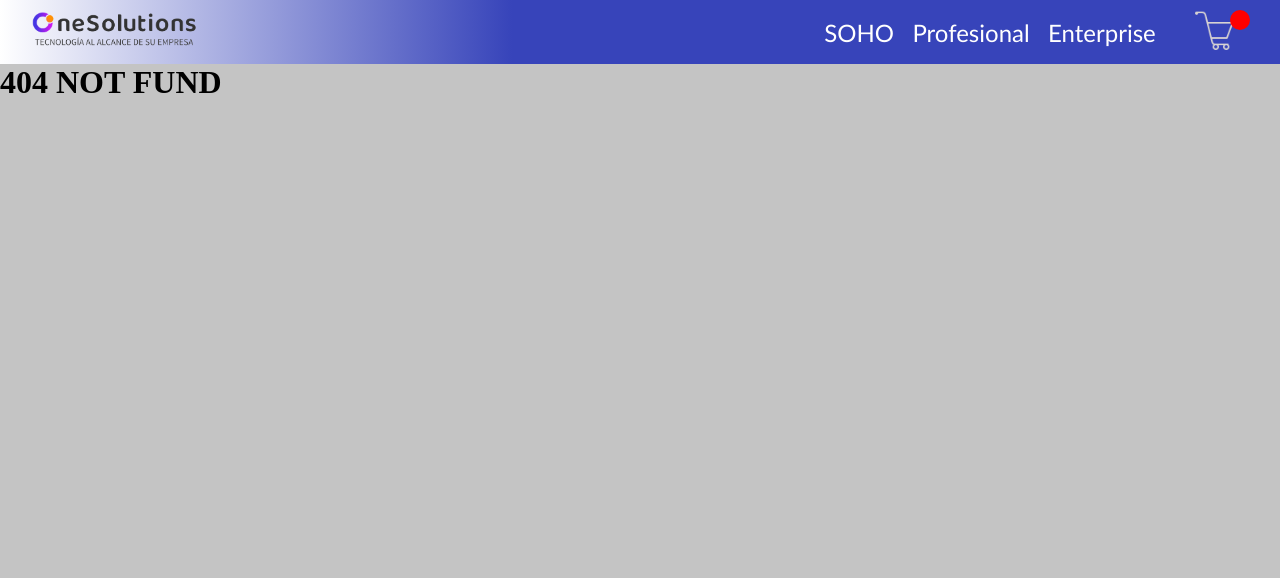
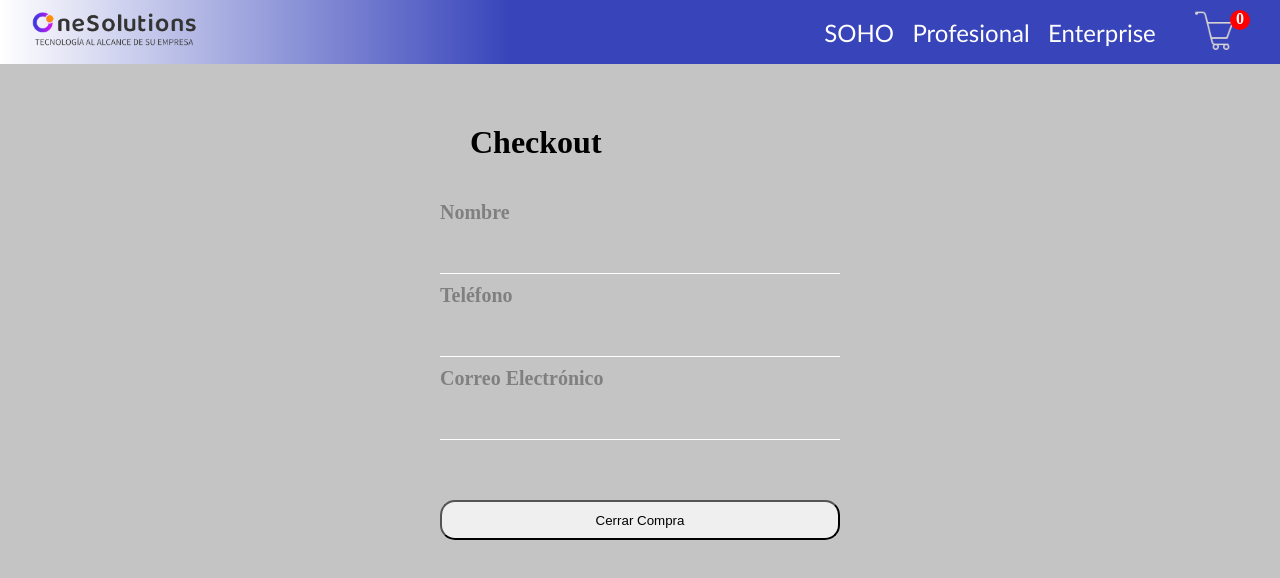
Before and after one commit to msosauy/proyecto-coder_react, a React (Create React App) app: page /checkout in a window 1280 px wide. Before the commit this address had no page. Shown: the top 578 px of the page. Built offline with nearby package versions, Linux system fonts and the light colour scheme.

Commit message:
cart + chechkout 50%

```diff
--- a/package.json
+++ b/package.json
@@ -6,6 +6,7 @@
     "@testing-library/jest-dom": "^5.16.5",
     "@testing-library/react": "^13.4.0",
     "@testing-library/user-event": "^13.5.0",
+    "firebase": "^10.1.0",
     "react": "^18.2.0",
     "react-dom": "^18.2.0",
     "react-router-dom": "^6.14.1",
--- a/src/App.jsx
+++ b/src/App.jsx
@@ -4,6 +4,7 @@ import ItemListContainer from "./components/ItemListContainer/ItemListContainer"
 import ItemDetailContainer from "./components/ItemListContainer/ItemDetailContainer/ItemDetailContainer";
 import Checkout from "./components/Checkout/Checkout";
 import { CartProvider } from "./components/context/CartContex";
+import Cart from "./components/Cart/Cart";
 
 function App() {
   return (
@@ -15,7 +16,8 @@ function App() {
           <Route path="/" element={<ItemListContainer />} />
           <Route path="/category/:categoryId" element={<ItemListContainer />} />
           <Route path="/item/:itemId" element={<ItemDetailContainer onAdd={(addData) => console.log("Cantidad agregada",addData.counter," Item to add:",addData.itemId)}/>} />
-          <Route path="/cart" element={<Checkout />} />
+          <Route path="/cart" element={<Cart />} />
+          <Route path="/checkout" element={<Checkout />} />
           <Route path="*" element={<h1>404 NOT FUND</h1>} />
         </Routes>
       </BrowserRouter>
--- /dev/null
+++ b/src/components/Cart/Cart.css
@@ -0,0 +1,69 @@
+.cart__checkout {
+    display: flex;
+    flex-direction: column;
+    justify-content: center;
+    align-items: center;
+    width: 100vw;
+    gap: 20px;
+    margin-top: 20px;
+}
+
+.card__checkout__item {
+    display: flex;
+    justify-content: space-between;
+    align-items: center;
+    height: 50px;
+    width: 80%;
+    background-color: white;
+    margin: 5px 0;
+    border-radius: 15px;
+    box-shadow: 1px 1px 5px grey;
+}
+
+.card__checkout__item button{
+    height: 20px;
+    width: 20px;
+    border-radius: 15px;
+    background-color: inherit;
+    margin-right: 10px;
+}
+
+.cart__checkout__action {
+    display: flex;
+    width: 80%;
+    justify-content: end;
+    align-items: center;
+    margin-right: 10px;
+}
+
+.cart__checkout__action button{
+    border-radius: 15px;
+    height: 30px;
+    width: 150px;
+    margin: 0 10px;
+}
+
+.cart__checkout__btnprods {
+    border-radius: 15px;
+    height: 30px;
+    width: 150px;
+    margin: 0 10px;
+}
+
+.card__checkout__title{
+    text-align: center;
+    width: 25%;
+}
+.card__checkout__quantity{
+    text-align: center;
+    width: 25%;
+    gap: 5px;
+}
+.card__checkout__unitprice{
+    text-align: center;
+    width: 25%;
+}
+.card__checkout__subtotal{
+    text-align: center;
+    width: 25%;
+}
--- a/src/components/Cart/Cart.jsx
+++ b/src/components/Cart/Cart.jsx
@@ -1,27 +1,37 @@
 import { Link } from "react-router-dom";
-import { CartContext } from "../context/CartContex";
+import { CartContext } from "./../context/CartContex";
+import { useContext } from "react";
+import CartItem from "./CartItem";
+import "./Cart.css";
 
 const Cart = () => {
-    const {cart, clearCart, totalQuantity, total} = useContext(CartContext);
+  const { cart, clearCart, removeItem, totalQuantity, total } =
+    useContext(CartContext);
 
   if (totalQuantity === 0) {
     return (
-      <>
-        <h1>No hay articulos en el carrito</h1>
-        <Link to="/">Productos</Link>
-      </>
+      <div className="cart__checkout">
+          <h1>No hay articulos en el carrito</h1>
+          <Link to="/">
+            <button className="cart__checkout__btnprods">Productos</button>
+          </Link>
+      </div>
     );
   }
 
   return (
-    <>
+    <div className="cart__checkout">
       {cart.map((p) => (
-        <CartItem key={p.id} {...p} />
+        <CartItem key={p.id} {...p} removeItem={removeItem} />
       ))}
-      <h3>Total: ${total}</h3>
-      <button onClick={clearCart()}>Vaciar Carrito</button>
-      <Link to="/checkout">Checkout</Link>
-    </>
+      <div className="cart__checkout__action">
+        <button onClick={() => clearCart()}>Vaciar Carrito</button>
+        <Link to="/checkout">
+          <button>Checkout</button>
+        </Link>
+        <h3>Total: $ {total}</h3>
+      </div>
+    </div>
   );
 };
 
--- /dev/null
+++ b/src/components/Cart/CartItem.jsx
@@ -0,0 +1,26 @@
+import React from "react";
+
+
+const CartItem = ({key, id, model, quantity, price, removeItem}) => {
+
+  return (
+    <div className="card__checkout__item">
+      <div className="card__checkout__title">
+        <h3>{model}</h3>
+      </div>
+      <div className="card__checkout__quantity">
+        <h4>{`Cantidad: ${quantity}`}</h4>
+      </div>
+      <div className="card__checkout__unitprice">
+        <h4>{`Precio por unidad: $ ${price}`}</h4>
+      </div>
+      <div className="card__checkout__subtotal">
+        <h3>{`SubTotal $ ${price * quantity}`}</h3>
+      </div>
+      {/* <h3>{`Subtotal: $${subTotal}`}</h3> */}
+      <button onClick={() => removeItem(id)}>X</button>
+    </div>
+  );
+};
+
+export default CartItem;
--- a/src/components/Checkout/Checkout.jsx
+++ b/src/components/Checkout/Checkout.jsx
@@ -1,5 +1,93 @@
+import { useState, useContext } from "react";
+import { CartContext } from "../context/CartContex";
+import CheckoutForm from "./CheckoutForm";
+import "./CheckoutForm.css";
+
 const Checkout = () => {
-    return <h1>CART</h1>
-}
+  const [loading, setLoading] = useState(false);
+  const [orderId, setOrderId] = useState("");
+
+  const { cart, total, clearCart } = useContext(CartContext);
+
+  const createOrder = async ({ name, phone, email }) => {
+    setLoading(true);
+
+    try {
+      const objOrder = {
+        buyer: {
+          name,
+          phone,
+          email,
+        },
+        items: cart,
+        total: total,
+        date: Timestamp.fromDate(new Date()),
+      };
+
+      const batch = writeBatch(db);
+
+      const outOfStock = [];
+
+      const ids = cart.map((prod) => prod.id);
+
+      const productsRef = collections(db, "products");
+
+      const ptoductsAddedFromFirestore = await getDocs(
+        query(productsRef, where(document(), "in"))
+      );
+
+      const { docs } = ptoductsAddedFromFirestore;
+
+      docs.forEach((doc) => {
+        const dataDoc = doc.data();
+        const stockDb = dataDoc.stock;
+
+        const productAddedToCart = cart.find((prod) => prod.id === doc.id);
+        const prodQuantity = productAddedToCart?.quantity;
+
+        if (stockDb >= prodQuantity) {
+          batch.update(doc.ref, { stock: sotckDb - prodQuantity });
+        } else {
+          outOfStock.push({ id: doc.id, ...dataDoc });
+        }
+      });
+
+      if (outOfStock.length === 0) {
+        await batch.commit();
+
+        const orderRef = collection(db, "orders");
+
+        const orderAdded = await addDoc(orderRef, objOrder);
+
+        setOrderId(orderAdded.id);
+        clearCart();
+      } else {
+        console.error("Hay productos que están fuera de stock");
+      }
+    } catch (error) {
+      console.log(error);
+    } finally {
+      setLoading(false);
+    }
+  };
+
+  if (loading) {
+    return <h1>Se está generando su orden...</h1>;
+  }
+
+  if (orderId) {
+    return <h1>El ID de su orden es: ${orderId}</h1>;
+  }
+
+  return (
+    <div className="checkout__form__container">
+      <div className="checkout__form">
+        <h1>Checkout</h1>
+        <CheckoutForm />
+        <button>Cerrar Compra</button>
+      </div>
+    </div>
+  );
+};
 
 export default Checkout;
--- /dev/null
+++ b/src/components/Checkout/CheckoutForm.css
@@ -0,0 +1,37 @@
+.checkout__form__container {
+    display: flex;
+    justify-content: center;
+    width: 100vw;
+    margin-top: 30px;
+}
+
+.checkout__form h1{
+    margin: 30px;
+}
+
+.checkout__form {
+    display: flex;
+    flex-direction: column;
+    justify-content: center;
+    width: 400px;
+    gap: 10px;
+}
+
+.checkout__form label {
+    font-weight: bold;
+    font-size: 20px;
+    color: grey;
+}
+
+.checkout__form input {
+    border: none;
+    border-bottom: 1px solid white;
+    background-color: inherit;
+    height: 40px;
+}
+
+.checkout__form button {
+    margin-top: 50px;
+    border-radius: 15px;
+    height: 40px;
+}
--- /dev/null
+++ b/src/components/Checkout/CheckoutForm.jsx
@@ -0,0 +1,14 @@
+const CheckoutForm = () => {
+  return (
+    <>
+    <label>Nombre</label>
+      <input type="text" />
+      <label>Teléfono</label>
+      <input type="phone" />
+      <label>Correo Electrónico</label>
+      <input type="email" />
+    </>
+  );
+};
+
+export default CheckoutForm;
--- a/src/components/ItemListContainer/ItemDetail/ItemDetail.jsx
+++ b/src/components/ItemListContainer/ItemDetail/ItemDetail.jsx
@@ -1,4 +1,4 @@
-import { useState } from "react";
+import { useContext, useState } from "react";
 import { Link } from "react-router-dom";
 import ShopSection from "../ItemDetailContainer/ShopSection/ShopSection";
 import "./ItemDetail.css";
@@ -44,7 +44,7 @@ const ItemDetail = ({ id, brand, model, img, stock, info, price }) => {
       </section>
       <section className="shop">
         {quantityAdded > 0 ? (
-          <Link to="/checkout">
+          <Link to="/cart">
             <button style={{ width: "150px" }}>Finalizar Compra</button>
           </Link>
         ) : (
--- a/src/components/NavBar/CartWidget/CartWidget.jsx
+++ b/src/components/NavBar/CartWidget/CartWidget.jsx
@@ -1,17 +1,17 @@
 import React, { useContext } from "react";
+import { CartContext } from "../../context/CartContex";
 import { Link } from "react-router-dom";
-import { CartContext } from "../../context/CartContex";
 import "./CartWidget.css";
 import img from "./assets/cart.png";
 
 function CartWidget() {
-  const { cartCount } = useContext(CartContext);
+  const { totalQuantity } = useContext(CartContext);
 
   return (
     <div className="cart">
-      <Link to="/checkout">
+      <Link to="/cart">
         <img className="cart_img" src={img} alt="car_img" />
-        <span className="cart__count">{cartCount}</span>
+        <span className="cart__count" >{totalQuantity}</span>
       </Link>
     </div>
   );
--- a/src/components/context/CartContex.jsx
+++ b/src/components/context/CartContex.jsx
@@ -1,39 +1,51 @@
-import { createContext, useState } from "react";
+import { createContext, useEffect, useState } from "react";
 
 export const CartContext = createContext({
-    cart: []
+  cart: [],
 });
 
-export const CartProvider = ({children}) => {
+export const CartProvider = ({ children }) => {
+  const [cart, setCart] = useState([]);
+  const [totalQuantity, setTotalQuantity] = useState(0);
+  const [total, setTotal] = useState(0);
 
-    const [cart, setCart] = useState([]);
+  //Sumatoria de precios
+  useEffect(() => {
+    setTotal(cart.reduce((storage, el) => storage + (el.quantity * el.price), 0));
+  }, [cart]);
 
-    console.log(cart);
+  //Cantidad total de articculos en el carrtito
+  useEffect(() => {
+    setTotalQuantity(cart.reduce((storage, el) => storage + el.quantity, 0));
+  }, [cart]);
 
   const addItem = (item, quantity) => {
     if (!isInCart(item.id)) {
-            setCart(prev => [...prev, {...item, quantity}])
-        }else {
+      setCart((prev) => [...prev, { ...item, quantity }]);
+    } else {
       console.error("El producto ya fue agregado");
     }
-    }
+  };
 
   const removeItem = (itemId) => {
-        const cartUpdated = cart.filter( prod => prod.id !== itemId)
-        setCart(cartUpdated)
-    }
+    const cartUpdated = cart.filter((prod) => prod.id !== itemId);
+    setCart(cartUpdated);
+  };
 
   const clearCart = () => {
-        setCart([])
-    }
+    setCart([]);
+    setTotalQuantity(0);
+  };
 
   const isInCart = (itemId) => {
-        return cart.some(prod => prod.id === itemId)
-    }
+    return cart.some((prod) => prod.id === itemId);
+  };
 
   return (
-        <CartContext.Provider value={{cart, addItem, removeItem, clearCart}}>
+    <CartContext.Provider
+      value={{ cart, addItem, removeItem, clearCart, totalQuantity, total }}
+    >
       {children}
     </CartContext.Provider>
-    )
-}
+  );
+};
```
Also changed, not shown: 1 other file (tests, documents, lock files or other folders). Lines whose indentation alone changed are shown as unchanged.
